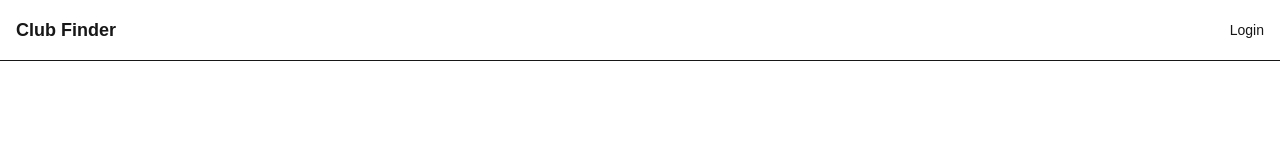
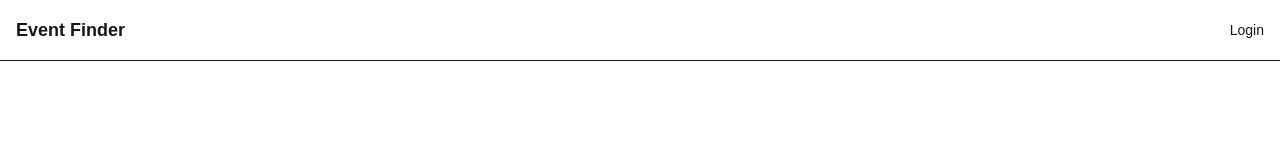
Before and after one commit to tanish-banota/RTSWEPROJECT, a Next.js app in the folder EventPlanner/: page / in a window 1280 px wide. Shown: the top 160 px of the page. Built offline with nearby package versions, Linux system fonts and the light colour scheme.

Commit message:
Slight formatting change

```diff
--- a/EventPlanner/src/app/layout.tsx
+++ b/EventPlanner/src/app/layout.tsx
@@ -15,7 +15,7 @@ const geistMono = Geist_Mono({
 });
 
 export const metadata: Metadata = {
-  title: "Club Finder",
+  title: "Event Finder",
   description: "Generated by create next app",
 };
 
--- a/EventPlanner/src/components/Navbar.tsx
+++ b/EventPlanner/src/components/Navbar.tsx
@@ -3,8 +3,8 @@ import Link from "next/link";
 export default function Navbar() {
   return (
     <div className="flex justify-between items-center p-4 border-b">
-      <Link href="/feed" className="font-bold text-lg">
-        Club Finder
+      <Link href="/" className="font-bold text-lg">
+        Event Finder
       </Link>
 
       <Link href="/login" className="text-sm">
```
